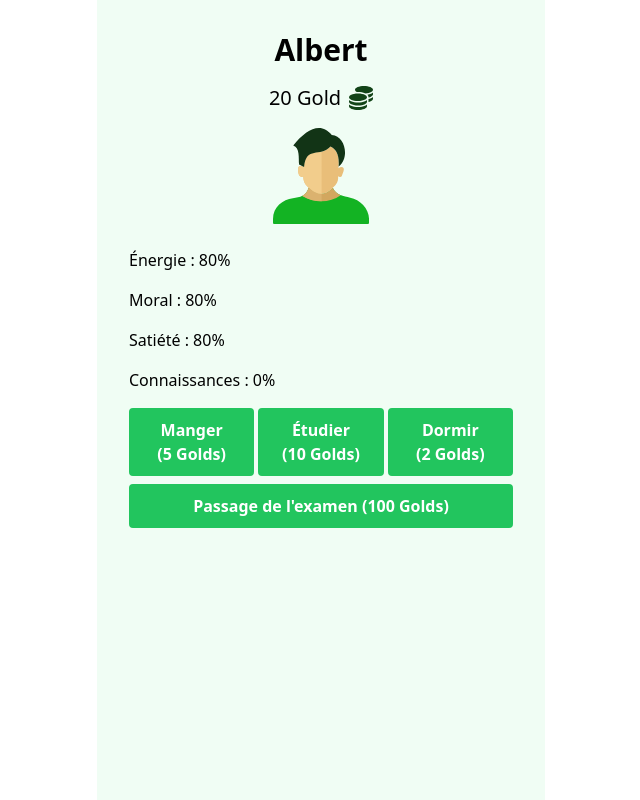
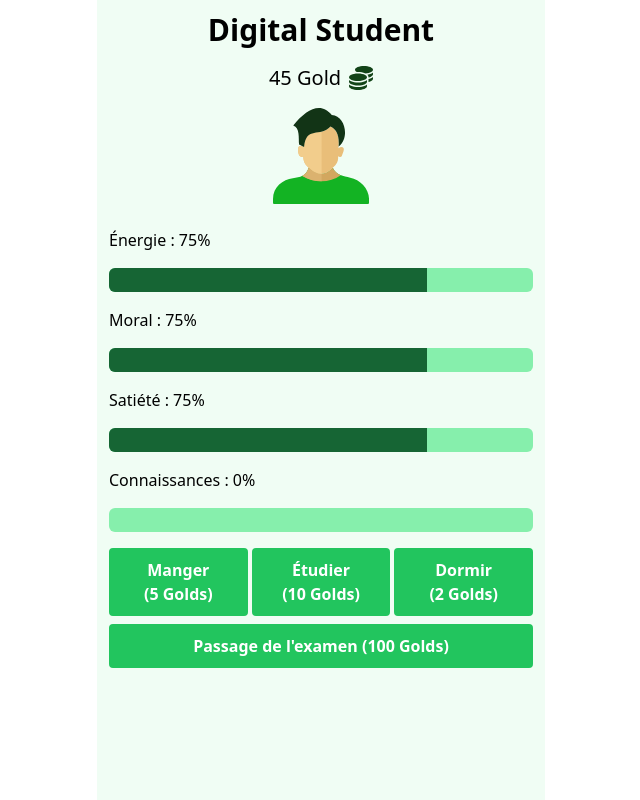
Before and after one commit to Frize01/CrazyDev, a Vue app: page /game in a window 1280 px wide. Shown: the whole page, without its empty margins (319-959 px from the left). Built offline with nearby package versions, Linux system fonts and the light colour scheme.

Commit message:
[feat] Barre de Chargement

```diff
--- a/src/App.vue
+++ b/src/App.vue
@@ -3,7 +3,7 @@ import { RouterView } from 'vue-router'
 </script>
 
 <template>
-  <div class="max-w-md mx-auto h-screen bg-green-50">
+  <div class="max-w-md mx-auto min-h-screen bg-green-50">
     <RouterView />
   </div>
 </template>
--- a/src/components/ButtonComponents.vue
+++ b/src/components/ButtonComponents.vue
@@ -21,7 +21,7 @@ const props = defineProps({
   },
   type: {
     type: String,
-    default: 'primary', // Le type par défaut est maintenant 'primary'
+    default: 'primary',
     validator: (value) => ['primary', 'secondary'].includes(value)
   }
 })
--- a/src/components/inputs/RangeInput.vue
+++ b/src/components/inputs/RangeInput.vue
@@ -0,0 +1,17 @@
+<template>
+  <div class="w-full h-6 bg-green-300 relative rounded-md overflow-hidden">
+    <div class="h-full bg-green-800 transition-all" :style="{ width: width + '%' }"></div>
+  </div>
+</template>
+
+<script>
+export default {
+  props: {
+    width: {
+      type: Number,
+      required: true,
+      default: 100 // Valeur par défaut : 100%
+    }
+  }
+}
+</script>
--- a/src/stores/player.js
+++ b/src/stores/player.js
@@ -1,15 +1,33 @@
-// stores/player.js
 import { defineStore } from 'pinia'
 
+// Fonction pour sauvegarder dans localStorage
+function saveStateToLocalStorage(state) {
+  localStorage.setItem('playerState', JSON.stringify(state))
+}
+
+// Fonction pour charger depuis localStorage
+function loadStateFromLocalStorage() {
+  const savedState = localStorage.getItem('playerState')
+  return savedState ? JSON.parse(savedState) : null
+}
+
 export const usePlayerStore = defineStore('player', {
-  state: () => ({
-    energie: 80,
-    moral: 80,
-    faim: 80,
-    connaissances: 0,
-    argent: 20,
-    gameOver: false
-  }),
+  state: () => {
+    // On essaie de charger l'état sauvegardé
+    const savedState = loadStateFromLocalStorage()
+
+    return (
+      savedState || {
+        energie: 80,
+        moral: 80,
+        faim: 80,
+        connaissances: 0,
+        argent: 20,
+        gameOver: false,
+        gameWin: false
+      }
+    )
+  },
   getters: {
     isFatigue(state) {
       return state.energie < 10
@@ -22,7 +40,6 @@ export const usePlayerStore = defineStore('player', {
     }
   },
   actions: {
-    // Action qui diminue les statistiques chaque minute
     updateStats() {
       if (!this.gameOver) {
         this.energie = Math.max(0, this.energie - 1)
@@ -30,63 +47,66 @@ export const usePlayerStore = defineStore('player', {
         this.faim = Math.max(0, this.faim - 1)
         this.connaissances = Math.max(0, this.connaissances - 1)
 
-        // Conditions spéciales si Energie ou Moral est trop bas
         if (this.isFatigue) {
-          this.faim = Math.max(0, this.faim - 5) // Satiété diminue plus vite
+          this.faim = Math.max(0, this.faim - 5)
         }
         if (this.isMoralLow) {
-          this.energie = Math.max(0, this.energie - 5) // Énergie diminue plus vite
+          this.energie = Math.max(0, this.energie - 5)
         }
 
-        // Vérification Game Over
-        if (this.isHungry) {
+        if (this.energie <= 0 || this.moral <= 0 || this.faim <= 0) {
           this.gameOver = true
         }
+
+        // Sauvegarde après chaque mise à jour des stats
+        saveStateToLocalStorage(this.$state)
       }
     },
 
-    // Income : +5 Golds / min
     gainGolds() {
       this.argent += 5
+      saveStateToLocalStorage(this.$state) // Sauvegarde après gain de Golds
     },
 
-    // Bouton : Manger
     manger() {
       if (this.argent >= 5) {
         this.argent -= 5
         this.energie = Math.min(100, this.energie + 10)
         this.moral = Math.min(100, this.moral + 10)
         this.faim = Math.min(100, this.faim + 10)
+
+        saveStateToLocalStorage(this.$state) // Sauvegarde après manger
       } else {
         console.log("Pas assez d'argent pour manger")
       }
     },
 
-    // Bouton : Étudier
     etudier() {
       if (this.argent >= 10) {
         this.argent -= 10
         this.connaissances = Math.min(100, this.connaissances + 10)
         this.energie = Math.max(0, this.energie - 5)
         this.moral = Math.max(0, this.moral - 5)
+
+        saveStateToLocalStorage(this.$state) // Sauvegarde après étude
       } else {
         console.log("Pas assez d'argent pour étudier")
       }
     },
 
-    // Bouton : Dormir
     dormir() {
       if (this.argent >= 2) {
         this.argent -= 2
         this.energie = Math.min(100, this.energie + 10)
         this.moral = Math.min(100, this.moral + 10)
         this.connaissances = Math.max(0, this.connaissances - 5)
+
+        saveStateToLocalStorage(this.$state) // Sauvegarde après sommeil
       } else {
         console.log("Pas assez d'argent pour dormir")
       }
     },
 
-    // Action pour participer à un examen
     examen() {
       if (this.argent >= 100) {
         this.argent -= 100
@@ -95,6 +115,7 @@ export const usePlayerStore = defineStore('player', {
 
         if (this.connaissances > 90) {
           console.log("Victoire ! Tu as réussi l'examen.")
+          this.gameWin = true
         } else if (this.connaissances > 75) {
           this.moral = Math.max(0, this.moral - 25)
           console.log('Moral réduit de 25%')
@@ -111,9 +132,23 @@ export const usePlayerStore = defineStore('player', {
           this.energie = 0
           console.log("Tu as échoué à l'examen, Moral et Énergie à zéro.")
         }
+
+        saveStateToLocalStorage(this.$state) // Sauvegarde après examen
       } else {
         console.log("Pas assez d'argent pour participer à l'examen")
       }
+    },
+
+    reset() {
+      this.energie = 80
+      this.moral = 80
+      this.faim = 80
+      this.connaissances = 0
+      this.argent = 20
+      this.gameOver = false
+      this.gameWin = false
+
+      saveStateToLocalStorage(this.$state) // Sauvegarde après réinitialisation
     }
   }
 })
--- a/src/views/GameView.vue
+++ b/src/views/GameView.vue
@@ -1,7 +1,8 @@
 <template>
-  <div class="container mx-auto p-8">
+  <div class="container mx-auto p-3">
     <!-- Titre -->
-    <h2 class="text-3xl font-bold text-Black-500 mb-4 text-center">{{ playerName }}</h2>
+    <!-- <h2 class="text-3xl font-bold text-Black-500 mb-4 text-center">{{ playerName }}</h2> -->
+    <h2 class="text-3xl font-bold text-Black-500 mb-4 text-center">Digital Student</h2>
 
     <!-- Stats (niveau + golds) -->
     <div class="flex flex-row justify-center space-x-8">
@@ -19,9 +20,13 @@
     <!-- Stats -->
     <div class="flex flex-col space-y-4">
       <p>Énergie : {{ player.energie }}%</p>
+      <RangeInput :width="player.energie"></RangeInput>
       <p>Moral : {{ player.moral }}%</p>
+      <RangeInput :width="player.moral"></RangeInput>
       <p>Satiété : {{ player.faim }}%</p>
+      <RangeInput :width="player.faim"></RangeInput>
       <p>Connaissances : {{ player.connaissances }}%</p>
+      <RangeInput :width="player.connaissances"></RangeInput>
     </div>
 
     <!-- Boutons d'actions -->
@@ -43,7 +48,12 @@
 
     <!-- Game Over Alert -->
     <div v-if="player.gameOver" class="mt-4 text-red-600 font-bold text-center">
-      <p>Game Over! Vous avez perdu.</p>
+      <p v-on:click="player.reset()">Game Over! Vous avez perdu.</p>
+    </div>
+
+    <!-- Game Over Alert -->
+    <div v-if="player.gameWin" class="mt-4 text-green-600 font-bold text-center">
+      <p v-on:click="player.reset()">Game Over! Vous avez gagné.</p>
     </div>
   </div>
 </template>
@@ -53,17 +63,18 @@ import { onMounted, onUnmounted } from 'vue'
 import ButtonComponents from '@/components/ButtonComponents.vue'
 import { usePlayerStore } from '@/stores/player'
 import { GenerationURL } from '@/composables/ImagesGenTools'
+import RangeInput from '@/components/inputs/RangeInput.vue'
 
 const player = usePlayerStore()
-const playerName = 'Albert'
-
 let intervalId = null
 
 onMounted(() => {
   intervalId = setInterval(() => {
-    player.updateStats()
-    player.gainGolds()
-  }, 15000) // 15 000 ms = 15 secondes
+    if (!player.gameWin) {
+      player.updateStats()
+      player.gainGolds()
+    }
+  }, 1000) // 1 000 ms = 1 seconde
 })
 
 onUnmounted(() => {
```
